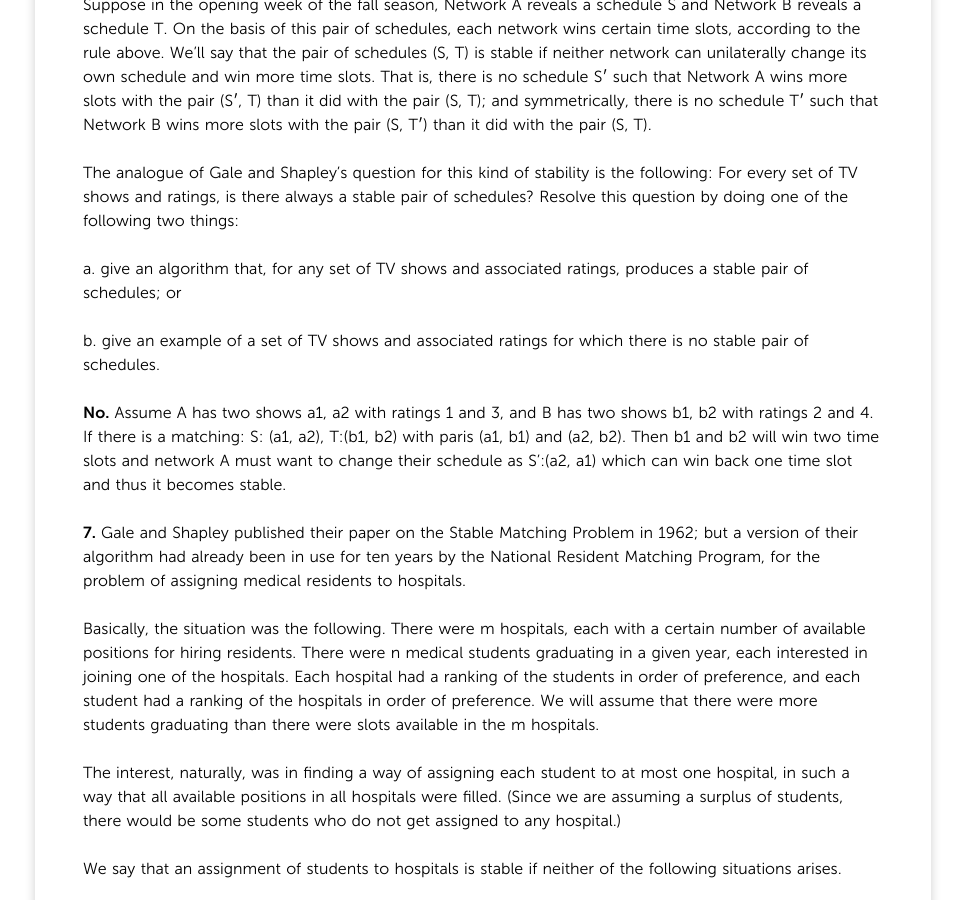
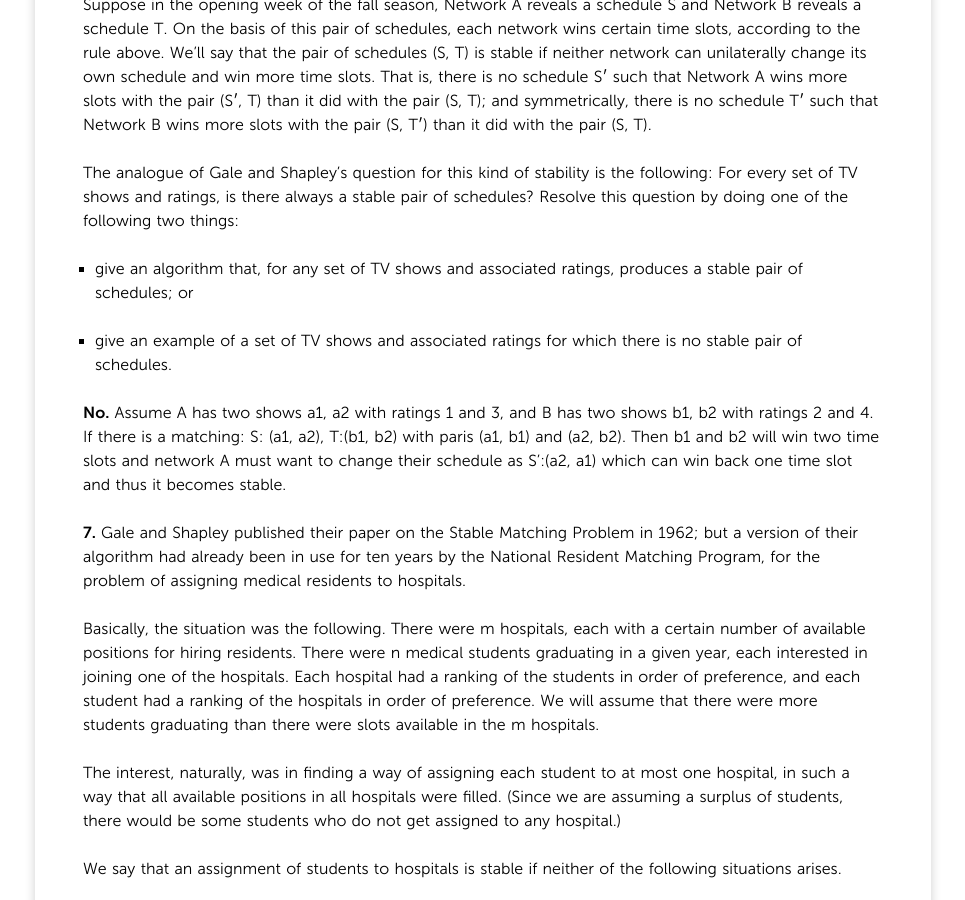
Before and after one commit to pineal/pineal.github.com, a Jekyll site: the page built from _posts/2014/2014-09-04-Stable-Matching-problems.md, in a window 1280 px wide and 900 px high, scrolled down 1749 px. Shown: the whole window, without its empty margins (157-1122 px from the left). Built offline with Jekyll 4.4.1, drawn with Linux system fonts in a browser that asks for light colours; nearby versions of some CDN libraries; Markdown is read by kramdown in place of the engine named in the settings; comment, search, counter and statistics services are not loaded.

Commit message:
update SMP

```diff
--- a/_posts/2014/2014-09-04-Stable-Matching-problems.md
+++ b/_posts/2014/2014-09-04-Stable-Matching-problems.md
@@ -21,9 +21,7 @@ where w ranks first in preference list for m, while m is not first on preference
 
 **3.** State True or false? Consider an instance of the Stable Matching Problem in which there exists a man m and a woman w such that m is ranked first on the preference list of w and w is ranked first on the preference list of m. Then in every stable matching S for this instance, the pair (m, w) belongs to S.
 
-
 **True.** Consider this situation:
-
 
 * m prefers w' to w
 * m' prefers w to w'
@@ -59,9 +57,9 @@ Suppose in the opening week of the fall season, Network A reveals a schedule S a
 
 The analogue of Gale and Shapley’s question for this kind of stability is the following: For every set of TV shows and ratings, is there always a stable pair of schedules? Resolve this question by doing one of the following two things:
 
-a. give an algorithm that, for any set of TV shows and associated ratings, produces a stable pair of schedules; or
+- give an algorithm that, for any set of TV shows and associated ratings, produces a stable pair of schedules; or
 
-b. give an example of a set of TV shows and associated ratings for which there is no stable pair of schedules.
+- give an example of a set of TV shows and associated ratings for which there is no stable pair of schedules.
 
 **No.** Assume A has two shows a1, a2 with ratings 1 and 3, and B has two shows b1, b2 with ratings 2 and 4. If there is a matching: S: (a1, a2), T:(b1, b2) with paris (a1, b1) and (a2, b2). Then b1 and b2 will win two time slots and network A must want to change their schedule as S':(a2, a1) which can win back one time slot and thus it becomes stable.
 
```
